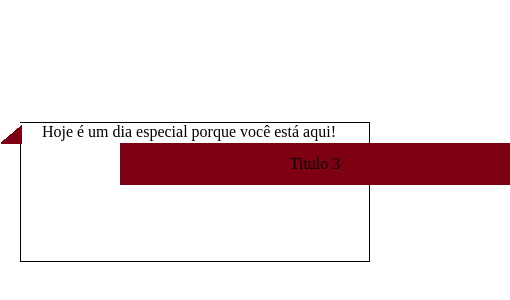
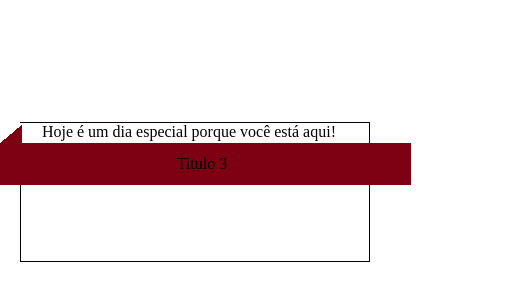
Before and after one commit to tamicristina/front_end_grupo3, a plain HTML site: page index.html in a window 390 px wide. Shown: the part 230-530 px from the top of the page, 510 px wide, since content can reach past the window. Drawn offline with Linux system fonts and the light colour scheme.

Commit message:
Correção responsividade faixa

```diff
--- a/style.css
+++ b/style.css
@@ -20,6 +20,8 @@
   border: 1px solid black !important;
   background-color: white;
   z-index: 3;
+  position: relative;
+  overflow: visible;
 }
 
 .box {
@@ -42,13 +44,21 @@
 
 .faixa-vermelha {
     margin-top: 20px;
-  width: 390px;
-  height: 5dvh;
+    width: 120%;
+    max-width: none;
+    height: 5vh;
     background-color: #7d0013;
     position: absolute;
     z-index: 5;
-  left: 120px;
+    left: -6%;
     display: flex;
     justify-content: center;
     align-items: center;
   }
+
+  @media (max-width: 768px) {
+    .faixa-vermelha {
+      width: 120%;
+      left: -8%;
+    }
+  }
```
Lines whose indentation alone changed are shown as unchanged.
